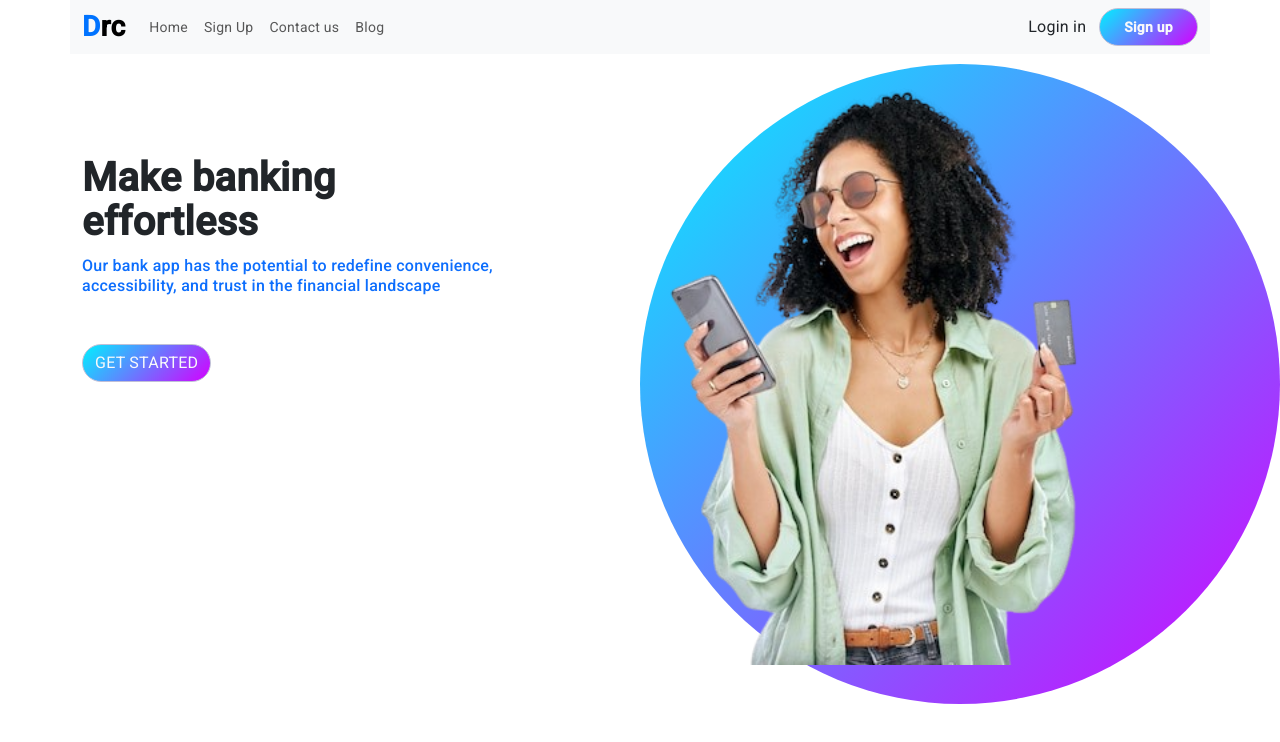
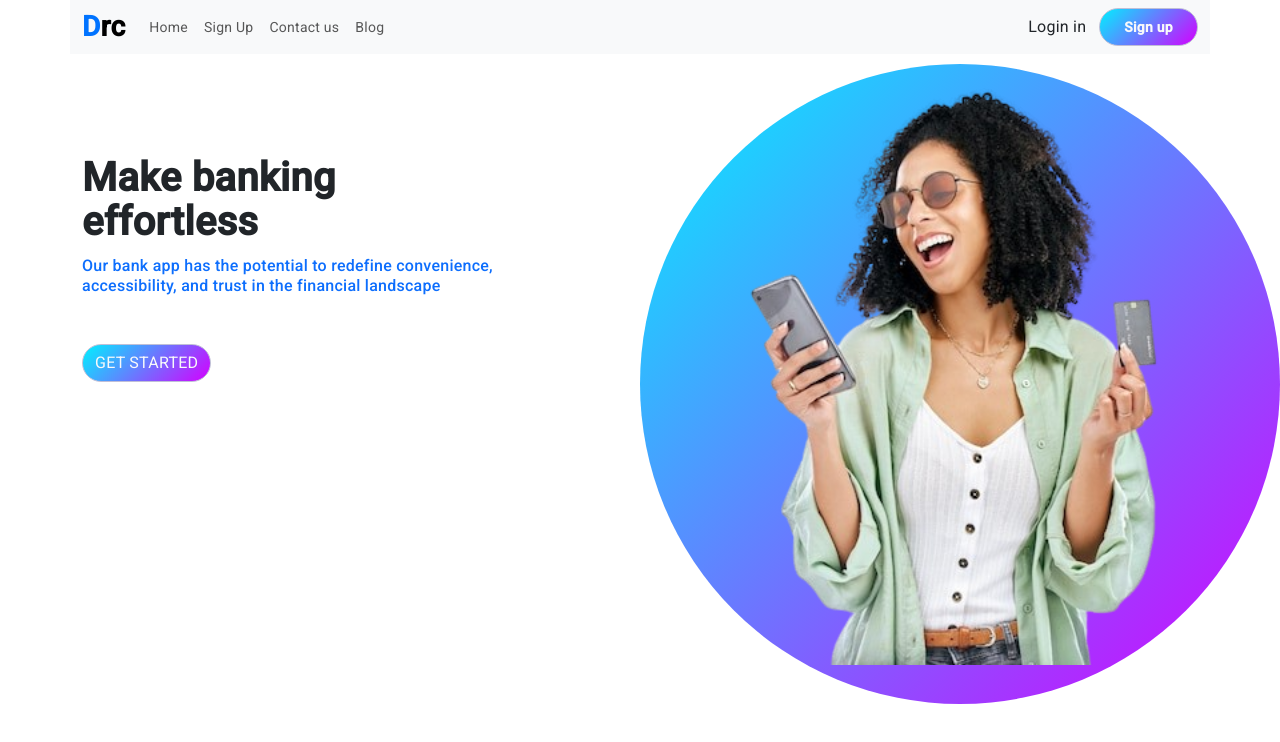
Before and after one commit to josephadeshola/Bank-App, an Angular app: page / in a window 1280 px wide. Shown: the top 742 px of the page. Built offline with nearby package versions, Linux system fonts and the light colour scheme.

Commit message:
code update

```diff
--- a/src/app/navbar/navbar.component.html
+++ b/src/app/navbar/navbar.component.html
@@ -16,9 +16,9 @@
       </div>
     </div>
     <div class="text-center col-md-6 col-12">
-      <div class="image-circle mt-5 mt-md-3">
+      <div class="image-circle text-center mx-auto mt-5 mt-md-3">
         <img
-          class="col-md-9 col-9"
+          class="col-md-9 mx-auto col-9 "
           src="assets\studio-phone-happy-woman-with-credit-card-investment-financial-digital-fintech-mobile-app-ecommerce-payment-excited-female-person-typing-banking-info-online-shopping-promo_590464-211914-re.png"
           alt="Bank Image"
         />
```
